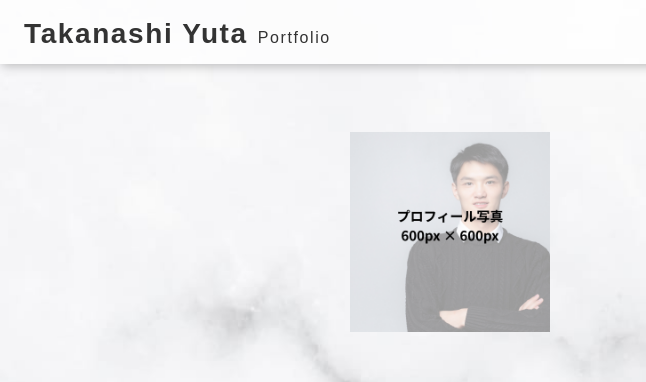
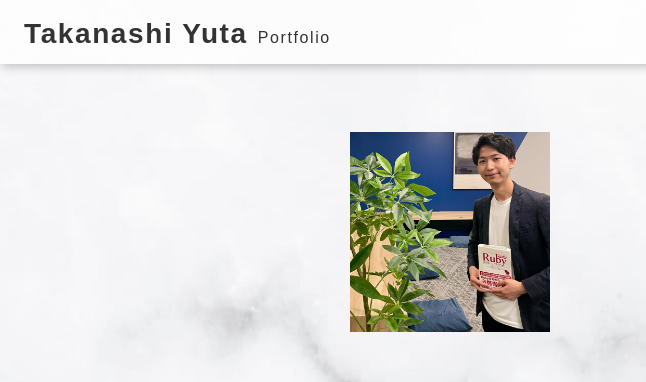
Before and after one commit to takanashi11/portfolio-site, a plain HTML site: page index.html in a window 1280 px wide. Shown: the top 382 px of the page, 0-646 px from the left. Drawn offline with nearby package versions, Linux system fonts and the light colour scheme.

Commit message:
プロフィール写真追加

```diff
--- a/index.html
+++ b/index.html
@@ -34,7 +34,7 @@
           <div class="firstview__main">
             <div class="firstview__main-pict obj-fit-img">
               <!-- imagesに配置した、プロフィール画像のパスを記載する -->
-              <img src="./images/pict-firstview-main.jpg">
+              <img src="./images/image.jpeg">
             </div>
             <div class="firstview__info">
               <h2>
```
Also changed, not shown: images/image.jpeg (added), 1 other file.
